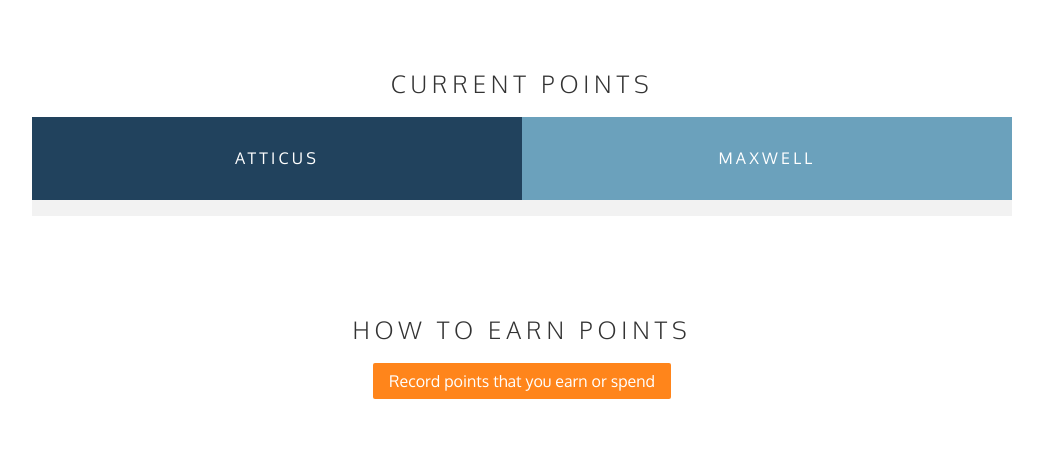
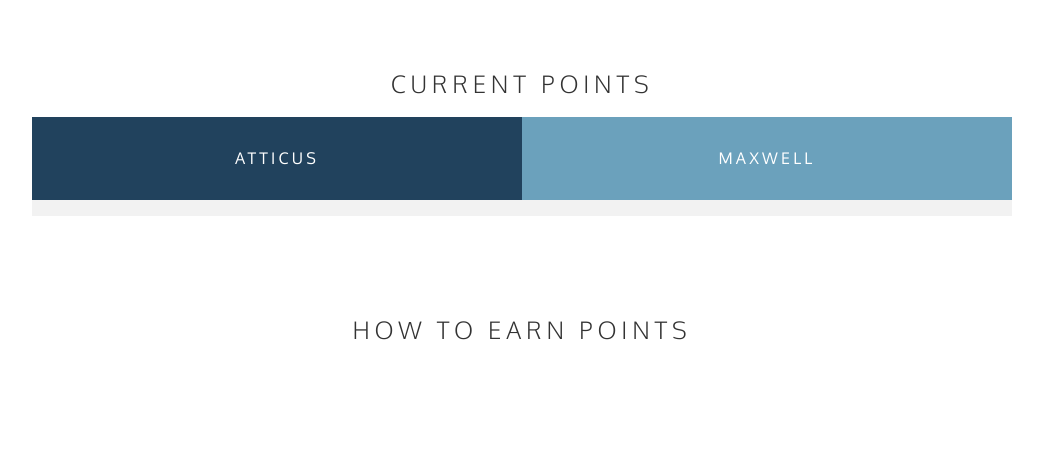
Before and after one commit to jude-o/jude-o.github.io, a plain HTML site: page index.html in a window 1280 px wide. Shown: the whole page, without its empty margins (118-1161 px from the left). Drawn offline with nearby package versions, Linux system fonts and the light colour scheme; no server answers.

Commit message:
remove button for form

```diff
--- a/index.html
+++ b/index.html
@@ -182,9 +182,9 @@
         <div class="pure-u-1 section-header">
             <h2>How to earn points</h2>
         </div>
-        <div class="pure-u-1 button-wrapper">
+        <!-- <div class="pure-u-1 button-wrapper">
             <a class="pure-button button-form" target="_blank" href="https://docs.google.com/forms/d/e/1FAIpQLSchXuDWDpfmfdW-0cHVGqzB_eLERxbW2cGPIMoFJ0ehi-FdwA/viewform">Record points that you earn or spend</a>
-        </div>
+        </div> -->
         <div class="pure-u-1 activities-wrapper">
             <div id="activities-table" class="pure-u-1 activities-table"></div>
         </div>
```
